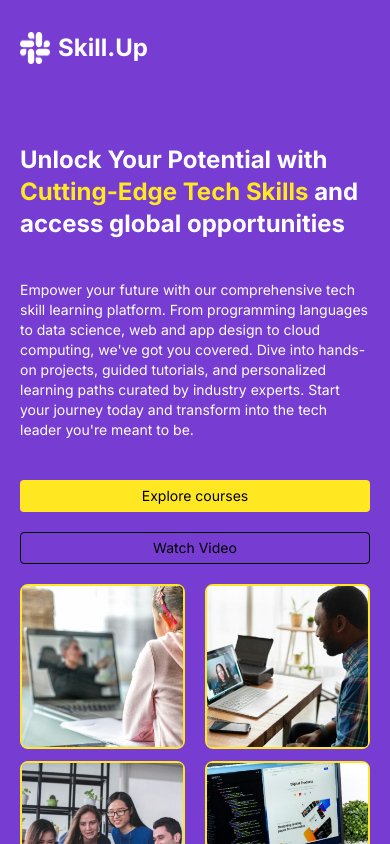
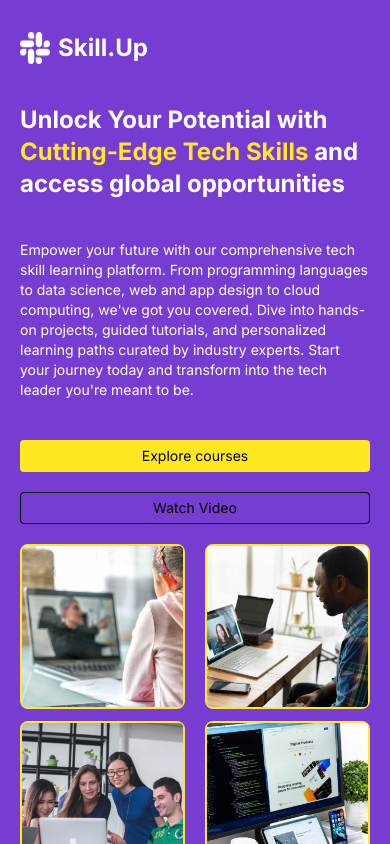
Before and after one commit to itstolexy/skill-up, a Next.js app: page / in a window 390 px wide. Shown: the top 844 px of the page. Built offline with nearby package versions, Linux system fonts and the light colour scheme.

Commit message:
entire code refractored

```diff
--- a/app/components/hero/index.tsx
+++ b/app/components/hero/index.tsx
@@ -5,7 +5,7 @@ import Image from "next/image";
 
 const HeroSection = () => {
   return (
-    <div className="lg:flex lg:flex-row mt-20">
+    <div className="lg:flex lg:flex-row mt-10 lg:mt-20">
       <div className="text-white lg:mx-auto mx-5">
         <h1 className="font-bold text-2xl lg:w-[400px]">
           Unlock Your Potential with{" "}
```
